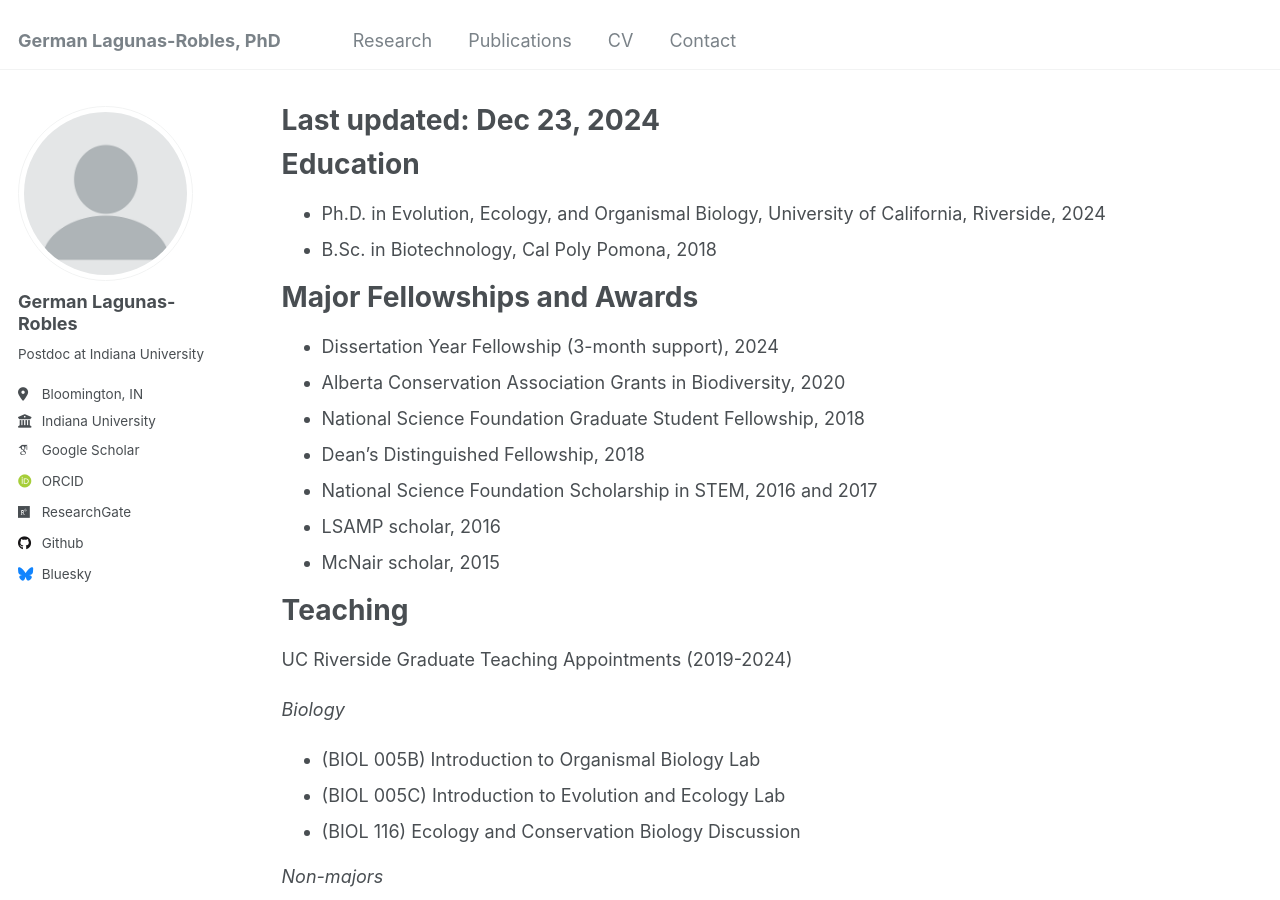
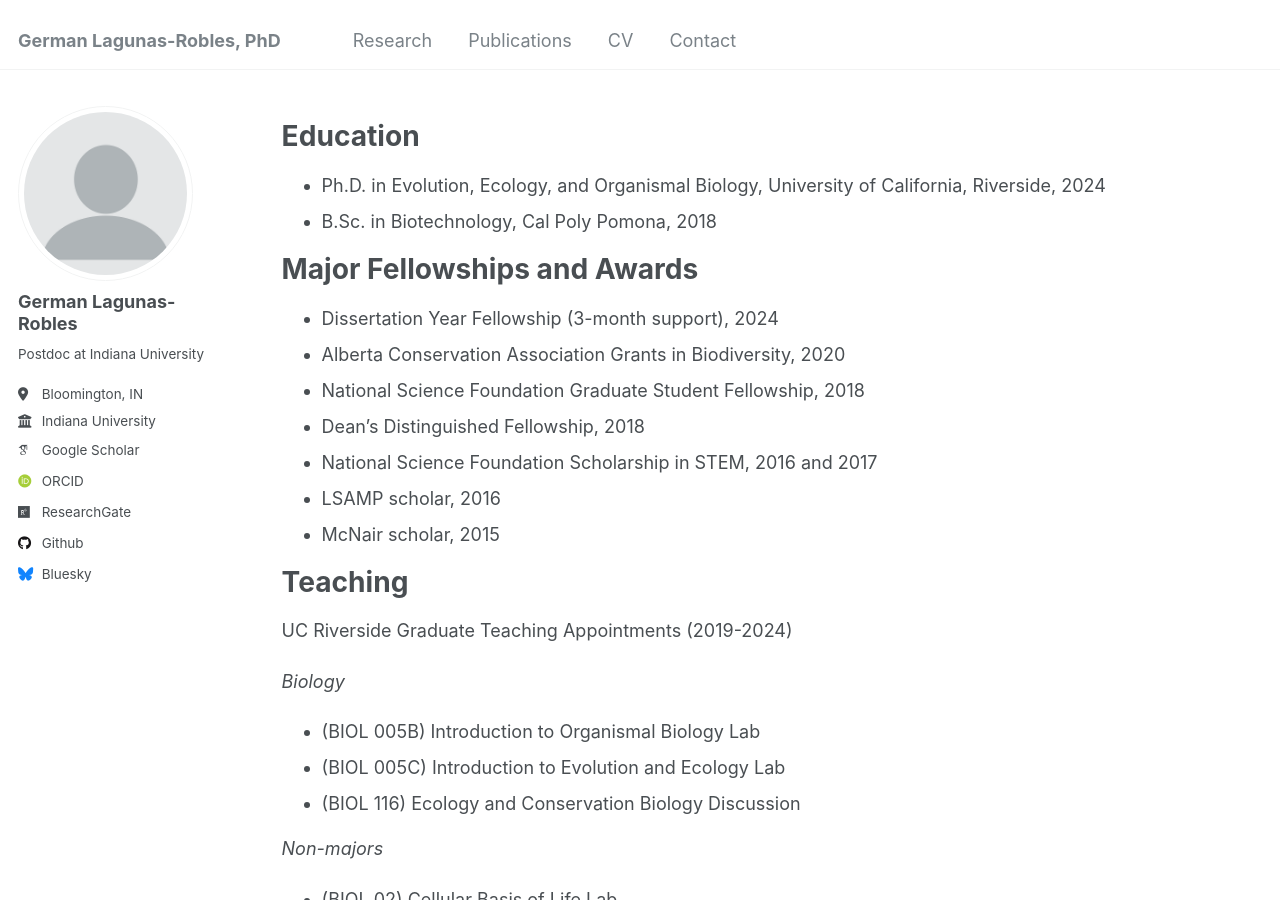
Before and after one commit to GLagunas-Robles/GLagunas-Robles.github.io, a Jekyll site: the page built from _pages/cv.md, in a window 1280 px wide and 900 px high. Built offline with Jekyll 4.4.1, drawn with Linux system fonts in a browser that asks for light colours; some web fonts are replaced.

Commit message:
Update cv.md

```diff
--- a/_pages/cv.md
+++ b/_pages/cv.md
@@ -1,6 +1,6 @@
 ---
 layout: archive
-title: "Last updated: Dec 23, 2024"
+title: ""
 permalink: /cv/
 author_profile: true
 redirect_from:
```
